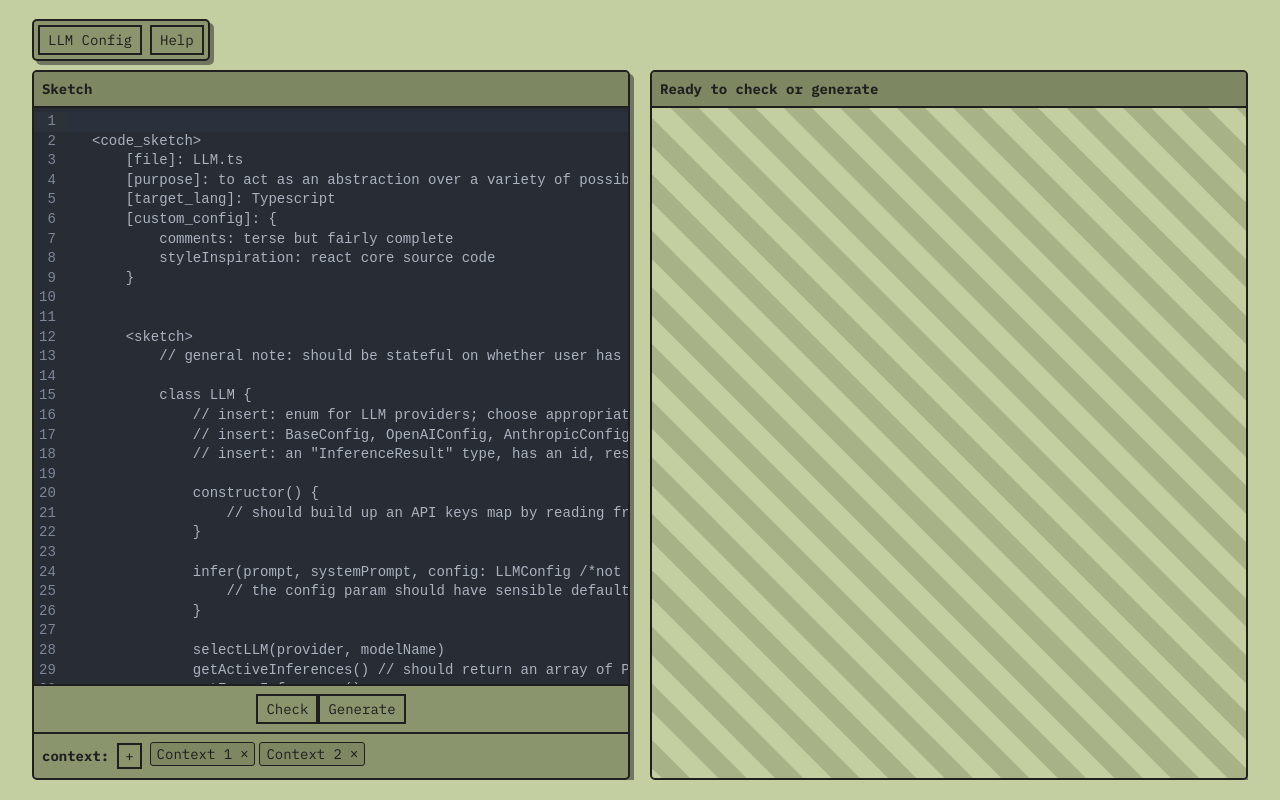
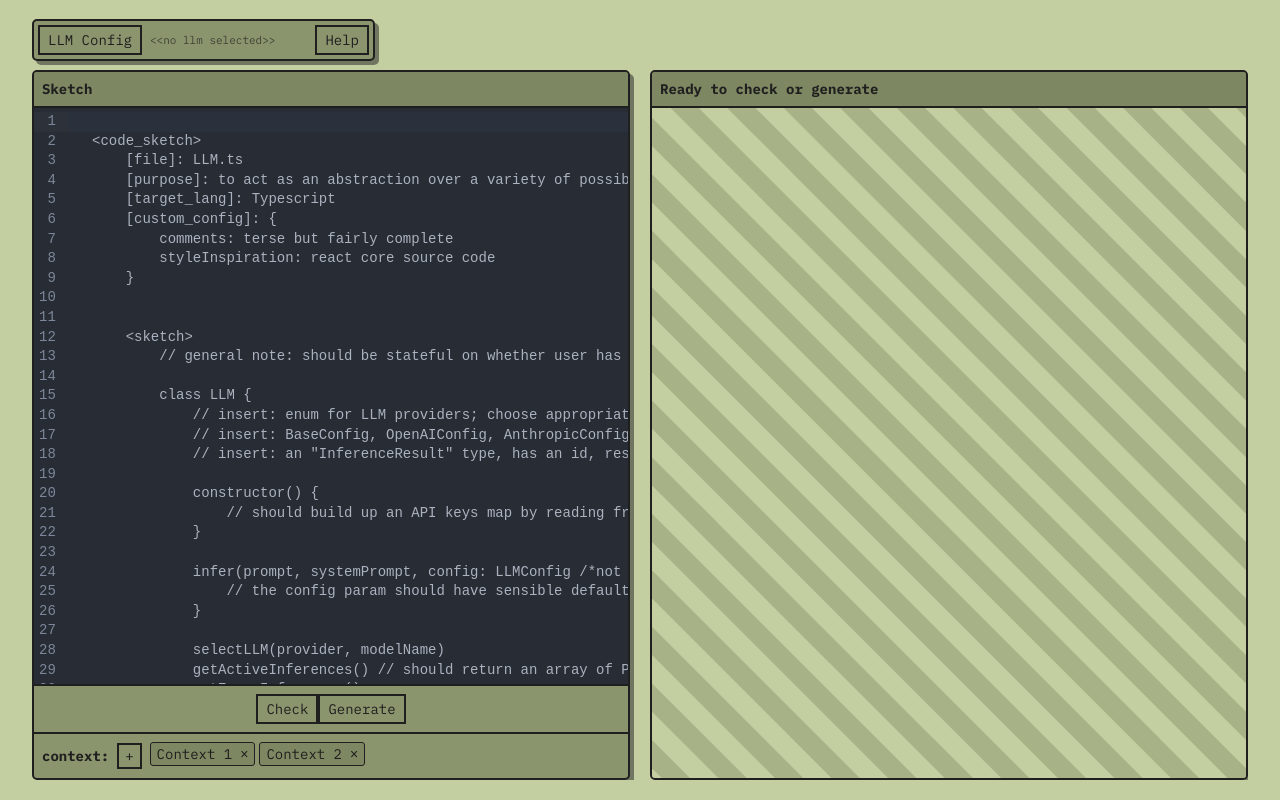
Before and after one commit to westoncb/code-sketch, a React (Vite) app in the folder packages/client/: page / in a window 1280 px wide. Built offline with nearby package versions, Linux system fonts and the light colour scheme; what @code-sketch/shared-types would draw is missing.

Commit message:
Lot more LLM config work (showing status, storing locally)

```diff
--- a/packages/client/src/components/App.jsx
+++ b/packages/client/src/components/App.jsx
@@ -3,7 +3,7 @@ import DualView from './DualView';
 import FloatingToolbar from './FloatingToolbar';
 import ModalDialog from './ModalDialog';
 import '../styles/global.css';
-import LLMConfig from './LLMConfig';
+import LLMConfigPanel from './LLMConfigPanel';
 
 const styles = {
   appContainer: {
@@ -56,7 +56,7 @@ function App() {
         visible={isConfigVisible}
         onClose={() => setIsConfigVisible(false)}
       >
-        <LLMConfig onClose={() => setIsConfigVisible(false)}/>
+        <LLMConfigPanel onClose={() => setIsConfigVisible(false)}/>
       </ModalDialog>
       <ModalDialog
         title="Help"
--- a/packages/client/src/components/FloatingToolbar.jsx
+++ b/packages/client/src/components/FloatingToolbar.jsx
@@ -1,24 +1,55 @@
 import React from 'react';
 import Button from './Button';
+import useConfigStore from '../stores/configStore';
 
 const styles = {
   toolbar: {
     display: 'flex',
+    alignItems: 'center',
     gap: 'var(--spacing-medium)',
     padding: 'var(--spacing-small)',
     backgroundColor: 'var(--panel-bg)',
     border: '2px solid var(--border-color)',
     borderRadius: '5px',
     boxShadow: 'var(--box-shadow)',
-    pointerEvents: 'auto', // Re-enable pointer events
+    pointerEvents: 'auto',
+  },
+  llmStatus: {
+    fontSize: 'var(--font-size-small)',
+    color: 'var(--text-color)',
+    opacity: 0.7,
+    transition: 'opacity var(--transition-speed)',
+  },
+  llmStatusActive: {
+    opacity: 1,
+    backgroundColor: "rgba(0, 0, 0, 0.15)",
+    borderRadius: "3px",
+    padding: "5px",
+  },
+  helpButton: {
+    marginLeft: '2rem',
   },
 };
 
 function FloatingToolbar({ onConfigClick, onHelpClick }) {
+  const llmConfig = useConfigStore((state) => state.llmConfig);
+
+  const { provider, modelName } = llmConfig || {};
+  const isLLMSelected = provider && modelName;
+  const llmStatusText = isLLMSelected ? `${provider} - ${modelName}` : '<no llm selected>';
+
   return (
     <div style={styles.toolbar}>
       <Button onClick={onConfigClick}>LLM Config</Button>
-      <Button onClick={onHelpClick}>Help</Button>
+      <span
+        style={{
+          ...styles.llmStatus,
+          ...(isLLMSelected ? styles.llmStatusActive : {}),
+        }}
+      >
+        {"<"}{llmStatusText}{">"}
+      </span>
+      <Button onClick={onHelpClick} style={styles.helpButton}>Help</Button>
     </div>
   );
 }
--- a/packages/client/src/components/LLMConfig.tsx
+++ b/packages/client/src/components/LLMConfigPanel.tsx
@@ -4,6 +4,7 @@ import axios from 'axios';
 import Button from './Button';
 import MiniStatus from './MiniStatus';
 import useStore from '../store';
+import useConfigStore, {LLMConfig} from '../stores/configStore';
 
 const styles = {
   form: {
@@ -11,12 +12,12 @@ const styles = {
     flexDirection: 'column',
     gap: 'var(--spacing-medium)',
     padding: 'var(--spacing-medium)',
-  } as React.CSSProperties,
+  },
   row: {
     display: 'flex',
     gap: 'var(--spacing-medium)',
     alignItems: 'center',
-  } as React.CSSProperties,
+  },
   select: {
     flex: 1,
     padding: 'var(--spacing-small)',
@@ -26,34 +27,41 @@ const styles = {
     fontFamily: 'var(--font-family)',
     fontSize: 'var(--font-size-normal)',
     color: 'var(--text-color)',
-  } as React.CSSProperties,
+  },
   label: {
     fontFamily: 'var(--font-family)',
     fontSize: 'var(--font-size-normal)',
     color: 'var(--text-color)',
     marginRight: 'var(--spacing-small)',
-  } as React.CSSProperties,
-};
+  },
+} as const;
 
-const LLMConfig: React.FC<{ onClose: () => void }> = ({ onClose }) => {
-  const [provider, setProvider] = useState<LLMProvider>(LLMProvider.Anthropic);
-  const [modelName, setModelName] = useState('');
+interface LLMConfigProps {
+  onClose: () => void;
+}
+
+const LLMConfigPanel: React.FC<LLMConfigProps> = ({ onClose }) => {
+  const [availableModels, setAvailableModels] = useState<string[]>([]);
+
+  const setLLMConfig = useConfigStore((state) => state.setLLMConfig);
+  const llmConfig = useConfigStore((state) => state.llmConfig);
   const { miniStatus, setMiniStatus } = useStore(state => ({
     miniStatus: state.miniStatus,
     setMiniStatus: state.setMiniStatus
   }));
-  const [availableModels, setAvailableModels] = useState<string[]>([]);
 
   useEffect(() => {
     fetchAvailableModels();
-  }, [provider]);
+  }, [llmConfig.provider]);
 
   const fetchAvailableModels = async () => {
     try {
-      const response = await axios.get(`/api/available-models?provider=${provider}`);
+      const response = await axios.get(`/api/available-models?provider=${llmConfig.provider}`);
       const models = response.data.models;
-      setModelName(models[0]);
       setAvailableModels(models);
+      if (!models.includes(llmConfig.modelName)) {
+        setLLMConfig({ ...llmConfig, modelName: models[0] || '' });
+      }
     } catch (error) {
       console.error('Error fetching available models:', error);
       setAvailableModels([]);
@@ -64,47 +72,41 @@ const LLMConfig: React.FC<{ onClose: () => void }> = ({ onClose }) => {
     e.preventDefault();
 
     try {
-      let response;
-      switch (provider) {
-        case LLMProvider.Ollama:
-          setMiniStatus({message: `Attempting to load ${provider} model: ${modelName}`, showSpinner: true});
-          response = await axios.post('/api/select-model', { provider, modelName });
-          setMiniStatus({message: 'Model loaded successfully'});
-          setTimeout(() => {
-            setMiniStatus(null);
-            onClose(); // Close the LLMConfig dialog
-          }, 1000);
-          break;
-        case LLMProvider.OpenAI:
-          // Placeholder for OpenAI logic
-          console.log('OpenAI model selection not implemented');
+      if (llmConfig.provider === LLMProvider.Ollama) {
+        setMiniStatus({ message: `Attempting to load ${llmConfig.provider} model: ${llmConfig.modelName}`, showSpinner: true });
+      }
+
+      await axios.post('/api/select-model', llmConfig);
+
+      setLLMConfig(llmConfig);
+
+      if (llmConfig.provider === LLMProvider.Ollama) {
+        setMiniStatus({ message: 'Model loaded successfully' });
+
+        setTimeout(() => {
+          setMiniStatus(null);
           onClose();
-          break;
-        case LLMProvider.Anthropic:
-          // Placeholder for Anthropic logic
-          response = await axios.post('/api/select-model', { provider, modelName });
-          onClose();
-          break;
-        default:
-          throw new Error('Unsupported provider');
+        }, 1000);
+      } else {
+        onClose();
       }
     } catch (error) {
-      setMiniStatus({message: 'Error selecting model', onConfirm: () => {}});
       console.error('Error selecting model:', error);
-      setTimeout(() => setMiniStatus(null), 1000);
+      if (llmConfig.provider === LLMProvider.Ollama) {
+        setMiniStatus({ message: 'Error selecting model', onConfirm: () => {} });
+        setTimeout(() => setMiniStatus(null), 1000);
+      }
     }
   };
 
   return (
     <form onSubmit={handleSubmit} style={styles.form}>
-      <MiniStatus config={miniStatus}/>
+      <MiniStatus config={miniStatus} />
       <div style={styles.row}>
         <label style={styles.label}>Provider:</label>
         <select
-          value={provider}
-          onChange={(e) => {
-            setProvider(e.target.value as LLMProvider);
-          }}
+          value={llmConfig.provider}
+          onChange={(e) => setLLMConfig({ ...llmConfig, provider: e.target.value as LLMProvider })}
           style={styles.select}
         >
           {Object.values(LLMProvider).map((p) => (
@@ -115,8 +117,8 @@ const LLMConfig: React.FC<{ onClose: () => void }> = ({ onClose }) => {
       <div style={styles.row}>
         <label style={styles.label}>Model:</label>
         <select
-          value={modelName}
-          onChange={(e) => setModelName(e.target.value)}
+          value={llmConfig.modelName}
+          onChange={(e) => setLLMConfig({ ...llmConfig, modelName: e.target.value })}
           style={styles.select}
         >
           {availableModels.map((model) => (
@@ -131,4 +133,4 @@ const LLMConfig: React.FC<{ onClose: () => void }> = ({ onClose }) => {
   );
 };
 
-export default LLMConfig;
+export default LLMConfigPanel;
--- /dev/null
+++ b/packages/client/src/stores/configStore.ts
@@ -0,0 +1,29 @@
+import { create } from 'zustand'
+import { persist, createJSONStorage } from 'zustand/middleware'
+
+export interface LLMConfig {
+  modelName: string;
+  provider: string;
+}
+
+interface ConfigStore {
+  llmConfig: LLMConfig | null;
+  setLLMConfig: (config: LLMConfig) => void;
+  clearLLMConfig: () => void;
+}
+
+const useConfigStore = create<ConfigStore>()(
+  persist(
+    (set) => ({
+      llmConfig: null,
+      setLLMConfig: (config: LLMConfig) => set({ llmConfig: config }),
+      clearLLMConfig: () => set({ llmConfig: null }),
+    }),
+    {
+      name: 'llm-config-storage',
+      storage: createJSONStorage(() => localStorage),
+    }
+  )
+)
+
+export default useConfigStore
--- a/packages/client/src/styles/variables.css
+++ b/packages/client/src/styles/variables.css
@@ -9,6 +9,7 @@
 
   /* Fonts */
   --font-family: 'IBM Plex Mono', monospace;
+  --font-size-small: 11px;
   --font-size-normal: 14px;
   --font-size-large: 16px;
 
```
Also changed, not shown: 2 other files (tests, documents, lock files or other folders).
